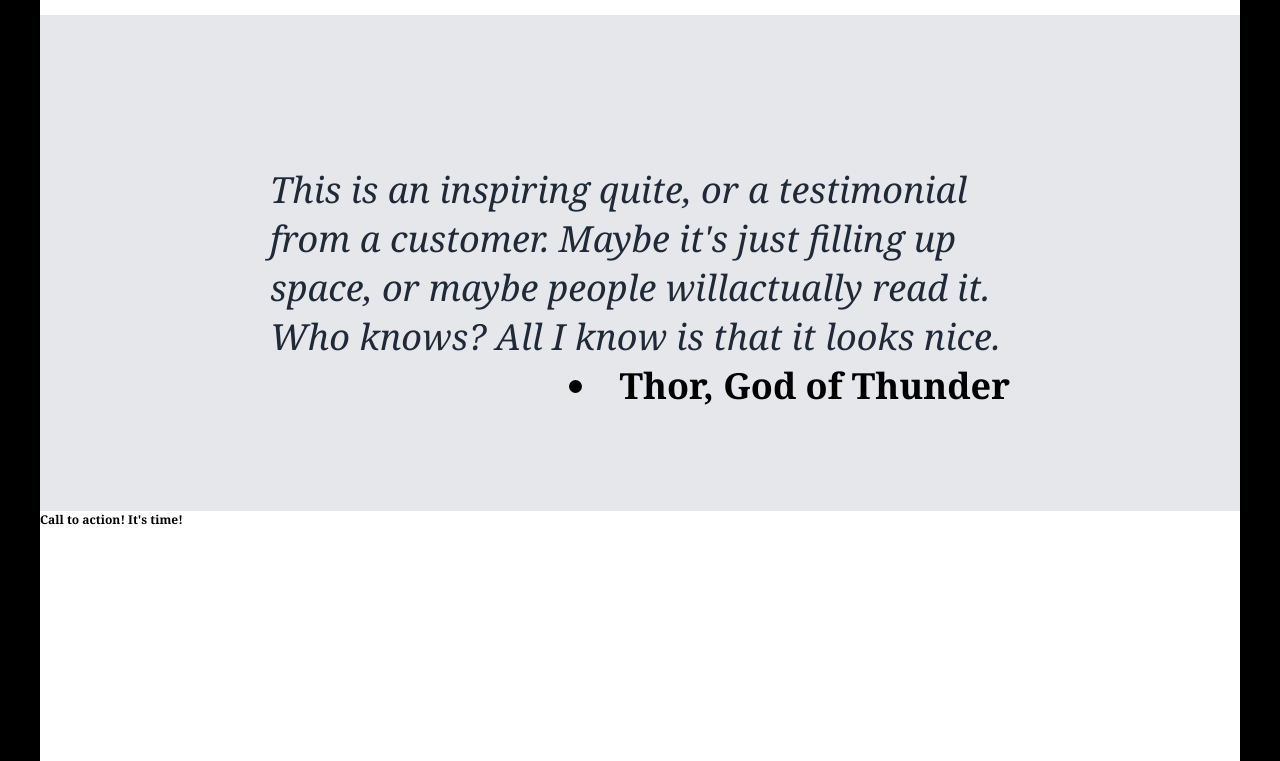
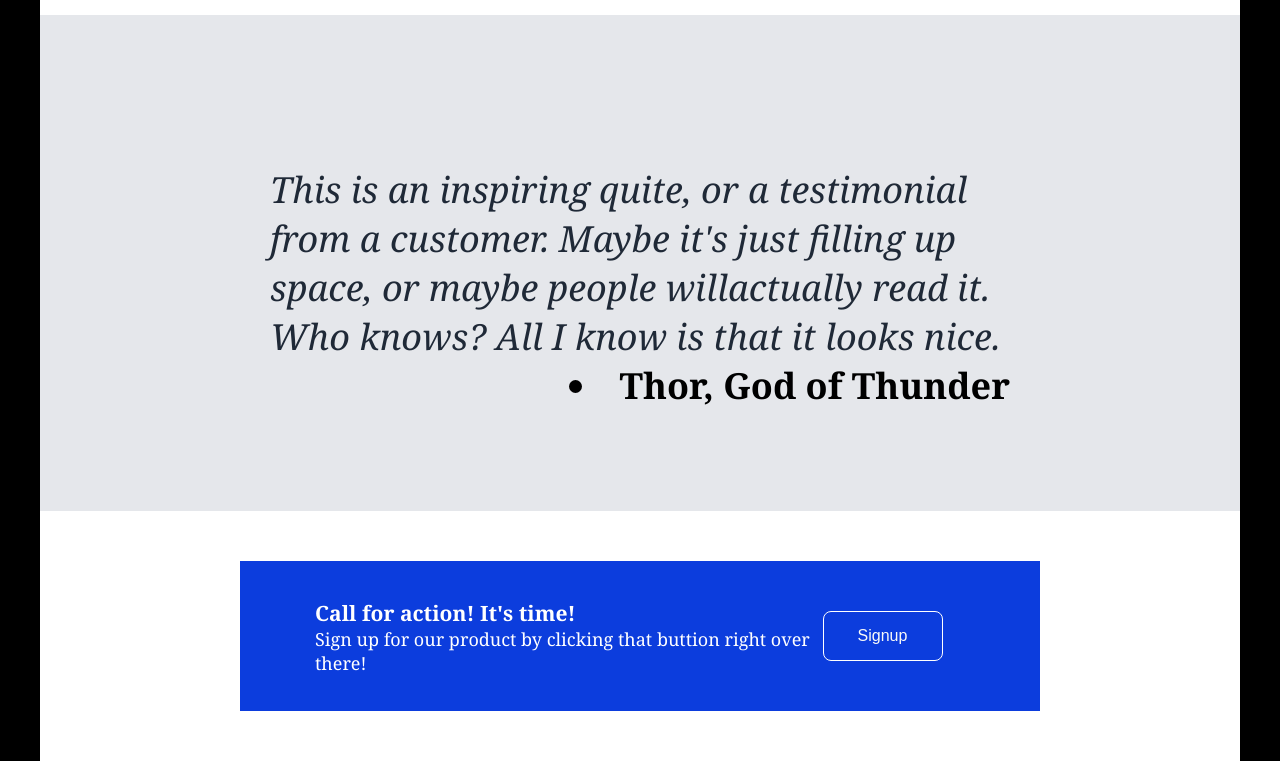
Before and after one commit to krishupen/project1, a plain HTML site: page index.html in a window 1280 px wide. Shown: the part 703-1464 px from the top of the page. Drawn offline with Linux system fonts and the light colour scheme.

Commit message:
added thye section before the footer

```diff
--- a/index.css
+++ b/index.css
@@ -192,12 +192,52 @@ ul {
     margin: auto;
     height: 250px;
     display: flex;
+    justify-content: center;
+    align-items: center;
+
 }
 
-.block-gridbox5 {
+.block-gridbox4-child {
     display: flex;
-    width: 500px;
+    width: 800px;
     background-color: rgb(12, 61, 221) ;
+    height: 150px;
+    flex-direction: row;
+
+}
+.block-gridbox4-gchild {
+    width: 800px;
+    margin: auto;
+    height: 125px;
+    display: flex;
+    color: white;
+    padding-left: 75px;
+    flex-direction: row;
+    justify-content: center;
+    align-items: center;
+
+}
+.block-gridbox4-gchild1 {
+    display: flex;
+    width: 70%;
+    flex-direction: column;
+}
+.block-gridbox4-gchild2 {
+    display: flex;
+    width: 30%;
+}
+.button2 {
+    background-color: rgb(12, 61, 221);
+    border-width: 1px;
+    border-style: solid;
+    border-color: white;
+    text-align: center;
+    text-decoration: none;
+    color: #f9faf8;
+    width: 120px;
     height: 50px;
-    color: white;
+    display: inline-block;
+    font-size: 16px;
+    border-radius: 8px;
+
 }
--- a/index.html
+++ b/index.html
@@ -74,7 +74,18 @@
 
 
         <div class="block-gridbox4">
-            <h6>Call to action! It's time!</h6>
+           <div class="block-gridbox4-child">
+           <div class="block-gridbox4-gchild">
+                 <div class="block-gridbox4-gchild1">
+                    <h3>Call for action! It's time!</h3>
+                <p>Sign up for our product by clicking that buttion right over there!</p>
+                 </div>
+                 <div class="block-gridbox4-gchild2">
+                <button class="button2">Signup</button>
+            </div>
+                </div>
+        </div>
+           </div>
         </div>
     </div>
 
```
